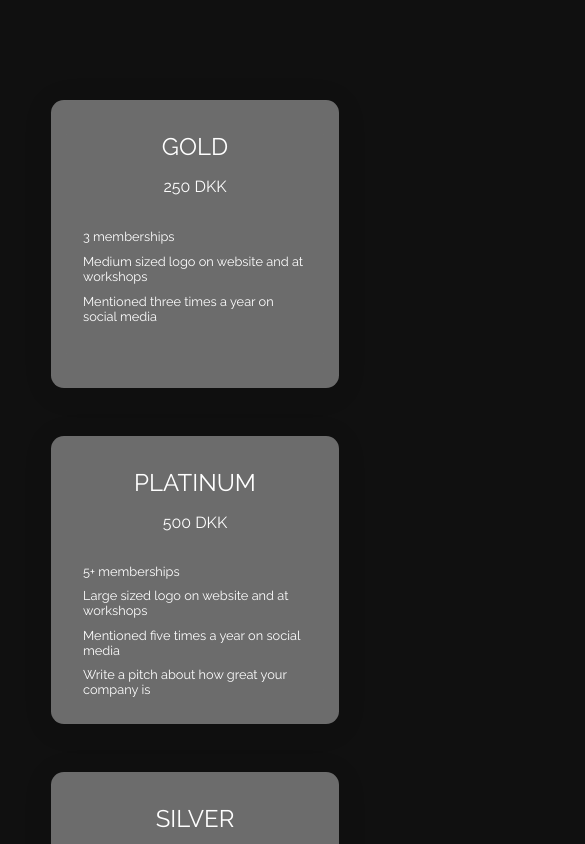
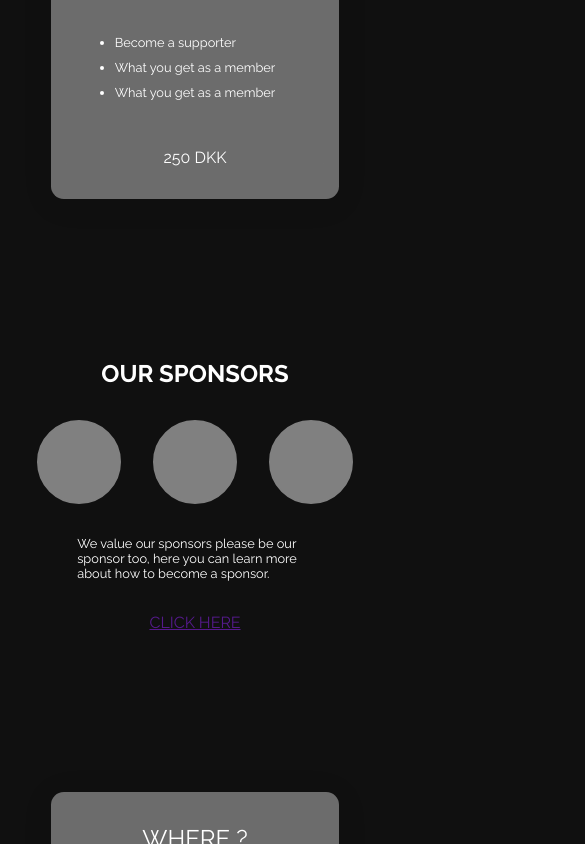
Before and after one commit to teriTheDesigner/game-audio-denmark, a Next.js app: page / in a window 390 px wide. Shown: the part 1156-2000 px from the top of the page, 585 px wide, since content can reach past the window. Built offline with nearby package versions, Linux system fonts and the light colour scheme.

Commit message:
Our sponsors section is ready and responsive

```diff
--- /dev/null
+++ b/app/components/OurSponsors/OurSponsors.js
@@ -0,0 +1,26 @@
+import styles from "@/app/components/OurSponsors/OurSponsors.module.css";
+import Link from "next/link";
+
+export default function OurSponsors() {
+  return (
+    <section className="grid-component">
+      <div className={styles.componentContainer}>
+        <div className={styles.component}>
+          <h2>OUR SPONSORS</h2>
+          <div className={styles.sponsors}>
+            <div></div>
+            <div></div>
+            <div></div>
+          </div>
+          <div className={styles.cta}>
+            <p>
+              We value our sponsors please be our sponsor too, here you can learn more about how to
+              become a sponsor.
+            </p>
+            <Link href="">CLICK HERE</Link>
+          </div>
+        </div>
+      </div>
+    </section>
+  );
+}
--- /dev/null
+++ b/app/components/OurSponsors/OurSponsors.module.css
@@ -0,0 +1,92 @@
+.componentContainer {
+  grid-column: 2/3;
+}
+
+.component {
+  display: flex;
+  flex-direction: column;
+  justify-content: space-between;
+  align-items: center;
+  /* background-color: rgb(0, 0, 0); */
+  width: 70%;
+  margin: auto;
+  height: auto;
+  gap: 5rem;
+}
+
+.component > * {
+  margin: 0;
+}
+
+.h2 {
+  font-size: 2rem;
+}
+
+.sponsors {
+  display: flex;
+  justify-content: space-between;
+  align-items: center;
+  gap: 3rem;
+  /* width: 60%; */
+  height: auto;
+}
+
+.sponsors > * {
+  margin: 0;
+  width: 7rem;
+  height: 7rem;
+  background-color: gray;
+  border-radius: 50%;
+  border: 2px solid gray;
+}
+
+.cta {
+  display: flex;
+  justify-content: space-between;
+  align-items: center;
+  width: 60%;
+}
+
+.cta > * {
+  margin: 0;
+}
+
+.cta > p {
+  width: 60%;
+  font-size: 0.8rem;
+}
+
+@media (max-width: 1200px) {
+  .sponsors {
+    gap: 2rem;
+  }
+  .sponsors > * {
+    width: 5rem;
+    height: 5rem;
+  }
+}
+@media (max-width: 800px) {
+  .cta {
+    flex-direction: column;
+    justify-content: space-between;
+    align-items: center;
+    gap: 2rem;
+  }
+
+  .cta > p {
+    width: 100%;
+  }
+}
+@media (max-width: 600px) {
+  .component {
+    gap: 2rem;
+  }
+  .cta {
+    width: 100%;
+  }
+  .cta > p {
+    width: 100%;
+    margin: 0;
+    padding: 0;
+  }
+}
--- a/app/components/SponsorAttractCards/SponsorAttractCards.module.css
+++ b/app/components/SponsorAttractCards/SponsorAttractCards.module.css
@@ -52,7 +52,7 @@
   }
 }
 @media (max-width: 850px) {
-  .membership {
+  .sponsorship {
     flex-direction: column;
     align-items: center;
   }
--- a/app/page.js
+++ b/app/page.js
@@ -4,16 +4,19 @@ import SponsorAttractCards from "./components/SponsorAttractCards/SponsorAttract
 import SponsorshipCards from "./components/SponsorshipCards/SponsorshipCards";
 import styles from "./page.module.css";
 import Slider from "@/app/components/Slider/Slider";
+import OurSponsors from "./components/OurSponsors/OurSponsors";
 
 export default function Home() {
   return (
     <main className={styles.main}>
       {/* <h1 className={styles.h1}>GAME AUDIO DENMARK</h1>
       <Slider /> */}
+
+      <Numbers />
       <MembershipCard />
+      <OurSponsors />
+      <SponsorAttractCards />
       <SponsorshipCards />
-      <Numbers />
-      <SponsorAttractCards />
     </main>
   );
 }
```
